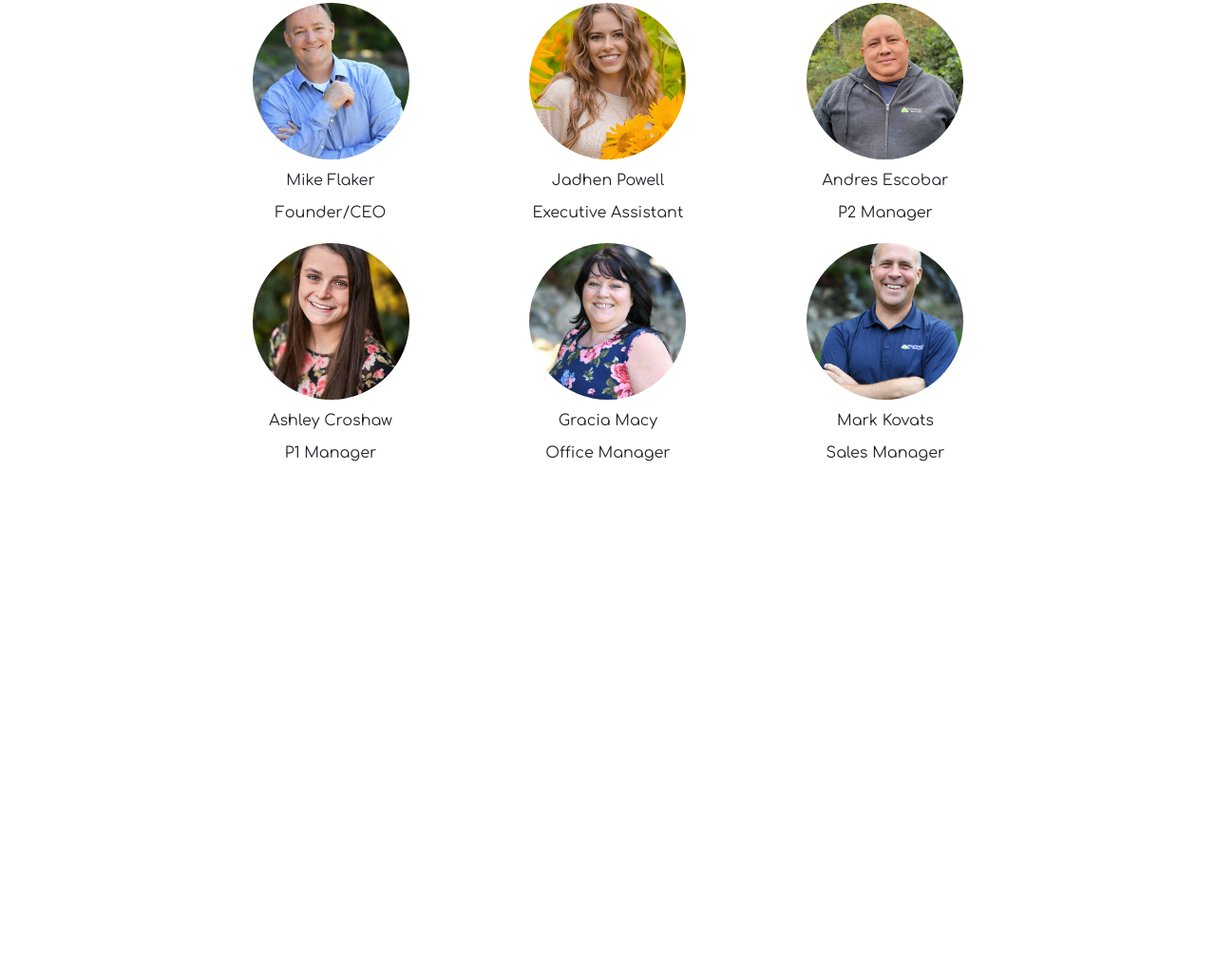
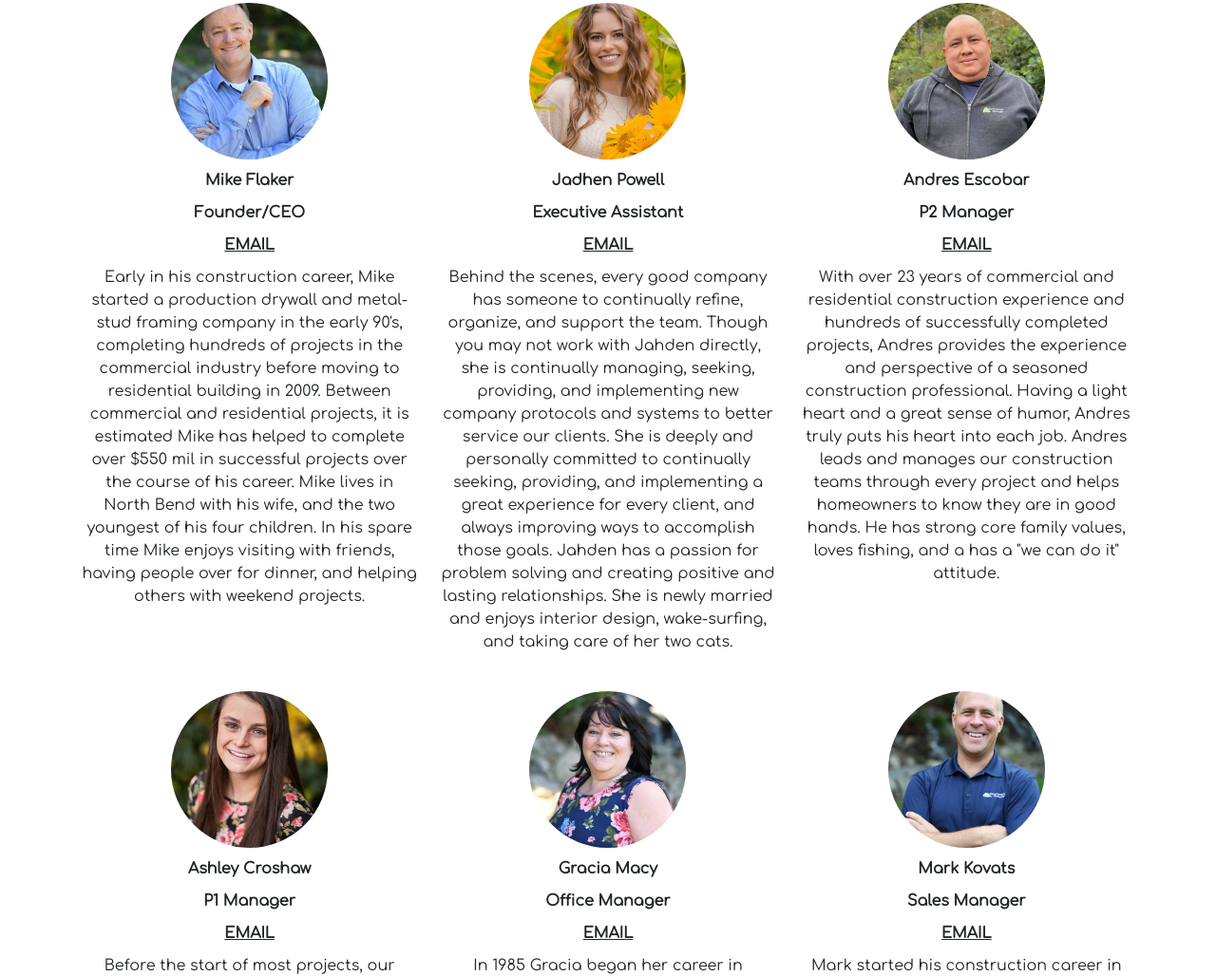
Before and after one commit to danishubin/SammamishRemodel, a plain HTML site: page team.html in a window 1280 px wide. Shown: the part 7-1035 px from the top of the page at 95% size. Before the commit the page ends 800 px from the top, so only its background shows below. Drawn offline with nearby package versions, Linux system fonts and the light colour scheme; a script that the page names is missing.

Commit message:
Descriptions

```diff
--- a/css/team.css
+++ b/css/team.css
@@ -1,15 +1,18 @@
 .row {
     margin: auto;
-    width: 70vw;
+    width: 90vw;
     display: flex;
     justify-content: center;
     padding: 10px;
 }
 
+div.col-md-4 {
+    padding-bottom: 10px;
+}
+
 h4,
 p {
     text-align: center;
-    width: 165px;
     margin: auto;
     padding-top: 10px;
 }
@@ -21,3 +24,13 @@ img {
     object-fit: cover;
     margin: auto;
 }
+
+.title {
+    font-weight: bold;
+    width: 165px;
+}
+
+.email,
+a {
+    color: inherit;
+}
--- a/team.html
+++ b/team.html
@@ -41,37 +41,73 @@
     <div class="row text-center">
         <div class="col-md-4">
             <img src="images/mike.jpg" alt="Mike">
-            <p> Mike Flaker</p>
-            <p>Founder/CEO</p>
+            <p class="title">Mike Flaker</p>
+            <p class="title">Founder/CEO</p>
+            <p class="title email"><a href="mailto:mike@sammamishrcb.com">EMAIL</a></p>
+            <p>Early in his construction career, Mike started a production drywall and metal-stud framing company in the early 90's, completing hundreds of projects in the commercial industry before moving to residential building in 2009. Between commercial
+                and residential projects, it is estimated Mike has helped to complete over $550 mil in successful projects over the course of his career. Mike lives in North Bend with his wife, and the two youngest of his four children. In his spare time
+                Mike enjoys visiting with friends, having people over for dinner, and helping others with weekend projects.</p>
         </div>
         <div class="col-md-4">
             <img src="images/jahden.jpg" alt="Jadhen">
-            <p> Jadhen Powell</p>
-            <p>Executive Assistant</p>
+            <p class="title"> Jadhen Powell</p>
+            <p class="title">Executive Assistant</p>
+            <p class="title email">
+                <a href="#">EMAIL</a>
+            </p>
+            <p>Behind the scenes, every good company has someone to continually refine, organize, and support the team. Though you may not work with Jahden directly, she is continually managing, seeking, providing, and implementing new company protocols
+                and systems to better service our clients. She is deeply and personally committed to continually seeking, providing, and implementing a great experience for every client, and always improving ways to accomplish those goals. Jahden has
+                a passion for problem solving and creating positive and lasting relationships. She is newly married and enjoys interior design, wake-surfing, and taking care of her two cats.</p>
         </div>
         <div class="col-md-4">
             <img src="images/andres.jpg" alt="Andres">
-            <p>Andres Escobar</p>
-            <p>P2 Manager</p>
+            <p class="title">Andres Escobar</p>
+            <p class="title">P2 Manager</p>
+            <p class="title email">
+                <a href="mailto:Andres@sammamishrcb.com">EMAIL</a>
+            </p>
+            <p>With over 23 years of commercial and residential construction experience and hundreds of successfully completed projects, Andres provides the experience and perspective of a seasoned construction professional. Having a light heart and a great
+                sense of humor, Andres truly puts his heart into each job. Andres leads and manages our construction teams through every project and helps homeowners to know they are in good hands. He has strong core family values, loves fishing, and
+                a has a "we can do it" attitude.</p>
         </div>
     </div>
+    <div style="height: 10px;"></div>
     <div class="row text-center">
         <div class="col-md-4">
             <img src="images/ashley.jpg" alt="Ashley">
-            <p>Ashley Croshaw</p>
-            <p>P1 Manager</p>
+            <p class="title">Ashley Croshaw</p>
+            <p class="title">P1 Manager</p>
+            <p class="title email">
+                <a href="#">EMAIL</a>
+            </p>
+            <p>Before the start of most projects, our clients must go through a finished materials selections and acquisitions process. Ashley helps our clients navigate through this process, keeping track of the many choices and selections that must be
+                made. Ashley’s main focus on any job is client satisfaction. Ashley grew up in Sammamish where she worked at her family’s local grocery store in Seattle. She earned her bachelor’s degree and then began her career in construction administration.
+                Outside of her career, Ashley enjoys the outdoors, good company, and cooking great food!</p>
         </div>
         <div class="col-md-4">
             <img src="images/gracia.jpg" alt="gracia">
-            <p>Gracia Macy</p>
-            <p>Office Manager</p>
+            <p class="title">Gracia Macy</p>
+            <p class="title">Office Manager</p>
+            <p class="title email">
+                <a href="mailto:Gracia@sammamishrcb.com">EMAIL</a>
+            </p>
+            <p>In 1985 Gracia began her career in construction administration working for the Associated General Contractors (AGC) of Washington. She has been in construction administration ever since, bringing with her the many years of experience only
+                seasoned professionals can offer. Gracia enjoys beading, cooking, and spending time with her family and two new grandchildren. Gracia lives on the Eastside with her loving husband and two Cavalier King Spaniels, Buster and Betty, whom
+                she loves dearly (not necessarily in that order!) ;)</p>
         </div>
         <div class="col-md-4">
             <img src="images/mark.png" alt="Mark">
-            <p>Mark Kovats</p>
-            <p>Sales Manager</p>
+            <p class="title">Mark Kovats</p>
+            <p class="title">Sales Manager</p>
+            <p class="title email">
+                <a href="mailto:mkovats@sammamishrcb.com">EMAIL</a>
+            </p>
+            <p>Mark started his construction career in the commercial building industry. In 2014 he moved to residential building, and has never looked back! "Working in residential allows me the privilege to meet and connect with some of the best people
+                out there. It's always fun to be in homes helping to make peoples home improvement dreams become their realities." When Mark is not at work his passions are being a husband, a dad of three, and a longtime soccer coach for the Eastside
+                Soccer Association. Mark lives in Sammamish with his wife of twenty years and his three children.</p>
         </div>
     </div>
+    <div style="height: 10px;"></div>
 </body>
 <script>
     AOS.init({
```
